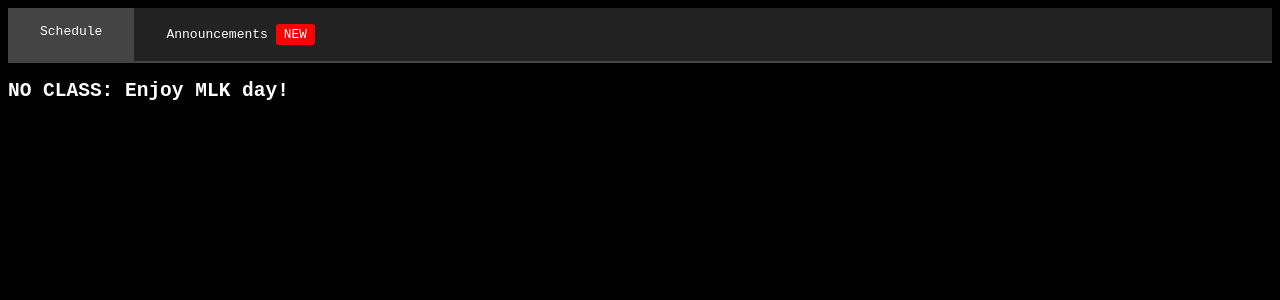
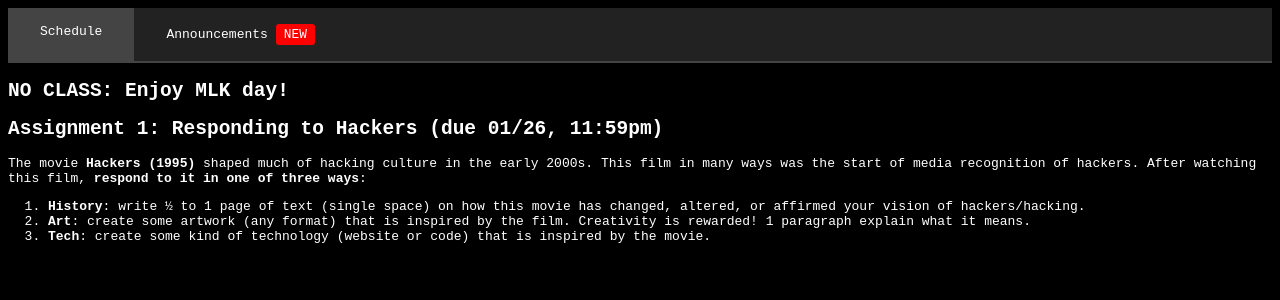
Before and after one commit to mahaloz/cse194-s25, a Jekyll site: the page built from _posts/2025-01-20-skip1.md, in a window 1280 px wide. Shown: the top 300 px of the page. Built offline with Jekyll 4.4.1, drawn with Linux system fonts in a browser that asks for light colours.

Commit message:
Add class info

```diff
--- a/_posts/2025-01-20-skip1.md
+++ b/_posts/2025-01-20-skip1.md
@@ -5,3 +5,10 @@ description: "Skip"
 ---
 
 ## NO CLASS: Enjoy MLK day!
+
+## Assignment 1: Responding to Hackers (due 01/26, 11:59pm)
+The movie **Hackers (1995)** shaped much of hacking culture in the early 2000s.
+This film in many ways was the start of media recognition of hackers. After watching this film, **respond to it in one of three ways**:
+1. **History**: write ½ to 1 page of text (single space) on how this movie has changed, altered, or affirmed your vision of hackers/hacking.
+2. **Art**: create some artwork (any format) that is inspired by the film. Creativity is rewarded! 1 paragraph explain what it means.
+3. **Tech**: create some kind of technology (website or code) that is inspired by the movie.
```
Also changed, not shown: _posts/2025-01-13-class1.md (+8 -0 lines).
